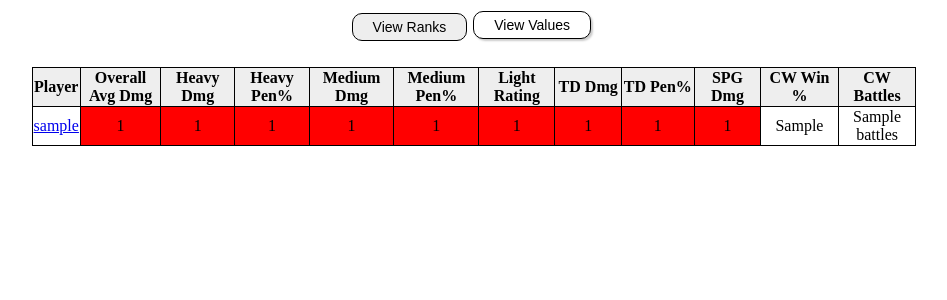
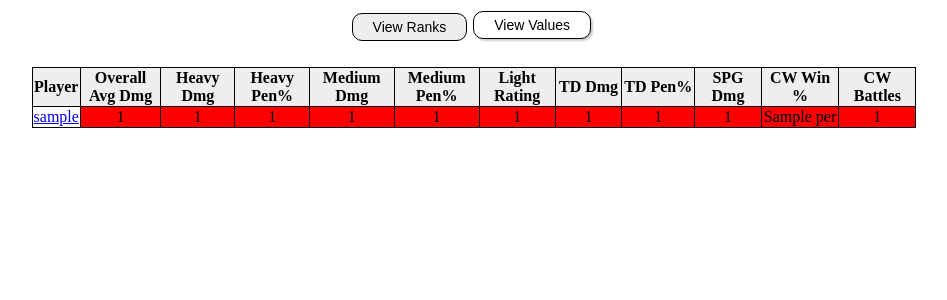
Before and after one commit to jonhartm/pyWOTCW, a Flask app: template templates/index.html in a window 1280 px wide. Shown: the top 300 px of the page, without its empty margins (166-1113 px from the left). Run offline with Flask 2, Linux system fonts and the light colour scheme; the template is opened without the code that fills it: most values are stand-ins (such as "Sample title", 1, 10 or a date in 2020).

Commit message:
Add Ranks for win% and battles

```diff
--- a/templates/index.html
+++ b/templates/index.html
@@ -98,11 +98,11 @@
     {% endif %}
 
     {% if player.winPer %}
-    <td>
-      {{player.winPer}}
+    <td class="rank-{{player.winPer.rank}}">
+      {{player.winPer.per}}
     </td>
-    <td>
-      {{player.battles}}
+    <td class="rank-{{player.battles.rank}}">
+      {{player.battles.count}}
     </td>
     {% else %}
     <td class="no-rank">No Battles</td>
```
Also changed, not shown: get_stats.py (+8 -2 lines).
